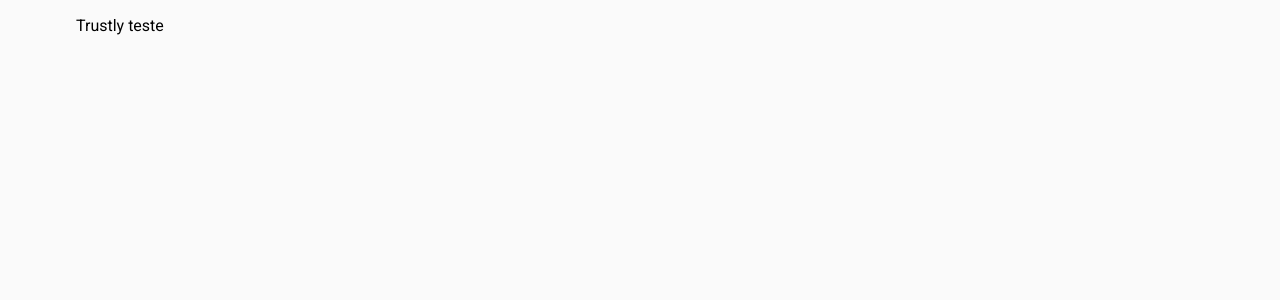
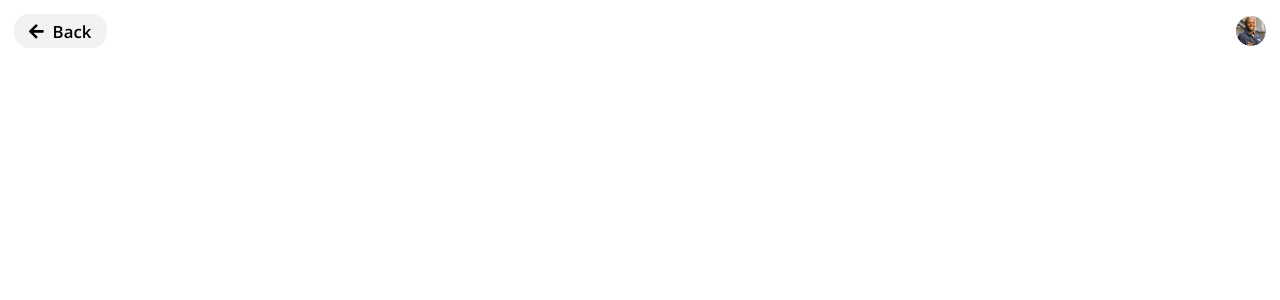
Before and after one commit to bncunha/trustly-test, a React (Create React App) app: page / in a window 1280 px wide. Shown: the top 300 px of the page. Built offline with nearby package versions, Linux system fonts and the light colour scheme.

Commit message:
Make headers

```diff
--- a/package.json
+++ b/package.json
@@ -6,12 +6,10 @@
     "@fortawesome/fontawesome-svg-core": "^1.2.28",
     "@fortawesome/free-solid-svg-icons": "^5.13.0",
     "@fortawesome/react-fontawesome": "^0.1.9",
-    "@material-ui/core": "^4.10.0",
     "@testing-library/jest-dom": "^4.2.4",
     "@testing-library/react": "^9.3.2",
     "@testing-library/user-event": "^7.1.2",
     "axios": "^0.19.2",
-    "material-table": "^1.58.2",
     "node-sass": "^4.14.1",
     "react": "^16.13.1",
     "react-dom": "^16.13.1",
--- a/public/index.html
+++ b/public/index.html
@@ -24,9 +24,8 @@
       work correctly both with client-side routing and a non-root public URL.
       Learn how to configure a non-root public URL by running `npm run build`.
     -->
-    <link rel="stylesheet" href="https://fonts.googleapis.com/css?family=Roboto:300,400,500">
-    <link rel="stylesheet" href="https://fonts.googleapis.com/icon?family=Material+Icons">
-    <title>React App</title>
+    <link href="https://fonts.googleapis.com/css2?family=Open+Sans:wght@300;400;600;700&display=swap" rel="stylesheet">
+    <title> PWMB | Trustly</title>
   </head>
   <body>
     <noscript>You need to enable JavaScript to run this app.</noscript>
--- a/src/App.js
+++ b/src/App.js
@@ -2,6 +2,7 @@
 import {Main} from './App.styles';
 import {MainRoutes} from './routes/Main.routes';
 import {BrowserRouter} from 'react-router-dom';
+import {Header} from './components/Header';
 
 /**
  * Render the base layout with single page aplication router
@@ -10,8 +11,8 @@
 function App() {
   return (
     <BrowserRouter>
+      <Header></Header>
       <Main>
-        Trustly teste
         <MainRoutes></MainRoutes>
       </Main>
     </BrowserRouter>
--- a/src/App.styles.js
+++ b/src/App.styles.js
@@ -1,10 +1,6 @@
 import styled from 'styled-components';
 
 export const Main = styled.main`
-  display: inline-block;
-  max-height: 100vh;
-  overflow-y: auto;
-  margin-left: 60px;
   padding: 1rem;
-  width: calc(100% - 60px - 2rem);
+  width: 100%;
 `;
--- /dev/null
+++ b/src/components/BackButton.js
@@ -0,0 +1,25 @@
+import React from 'react';
+import styled from 'styled-components';
+import {FontAwesomeIcon} from '@fortawesome/react-fontawesome';
+import {faArrowLeft} from '@fortawesome/free-solid-svg-icons';
+
+const BackContent = styled.a`
+  background-color: rgba(0, 0, 0, 0.05);
+  border-radius: 15px;
+  font-weight: 600;
+  font-size: 1.2rem;
+  padding: 0.4rem 1.1rem;
+`;
+
+const BackArrowIcon = styled(FontAwesomeIcon) `
+  margin-right: 0.3rem;
+`;
+
+export const BackButton = () => {
+  return (
+    <BackContent>
+      <BackArrowIcon icon={faArrowLeft} />
+      <span> Back </span>
+    </BackContent>
+  );
+};
--- /dev/null
+++ b/src/components/Header.js
@@ -0,0 +1,30 @@
+import React from 'react';
+import styled from 'styled-components';
+import {BackButton} from './BackButton';
+import avatar from '../assets/avatar.png';
+
+const HeaderContent = styled.header`
+  display: flex;
+  padding: 1rem;
+  justify-content: space-between;
+  align-items: center;
+`;
+
+const Avatar = styled.div`
+  width: 30px;
+  height: 30px;
+  border-radius: 50%;
+  background-size: cover;
+  background-repeat: no-repeat;
+  background-position: top center;
+  background-image: url(${(props) => props.src});
+`;
+
+export const Header = () => {
+  return (
+    <HeaderContent>
+      <BackButton></BackButton>
+      <Avatar alt="Avatar" src={avatar} />
+    </HeaderContent>
+  );
+};
--- a/src/index.css
+++ b/src/index.css
@@ -1,9 +1,25 @@
-html, body {
-  margin: 0;
-  height: 100%;
-  font-family: Roboto;
+html {
+  font-size: 14px;
+  font-family: Open Sans;
+  font-style: normal;
+  font-weight: normal;
 }
 
 body {
-  background-color: #fafafa;
+  margin: 0;
+  height: 100%;
+  font-size: 1rem;
 }
+
+*, ::after, ::before {
+  box-sizing: border-box;
+}
+
+body {
+  background-color: #FFFFFF;
+}
+
+button:hover,
+a:hover {
+  opacity: 0.8;
+}
--- a/src/styles/variables.js
+++ b/src/styles/variables.js
@@ -2,6 +2,7 @@
   mainColor: '#462053',
   activeColor: '#6f208b',
   textColor: '#616161',
+  gray: '#F7F7F7',
 };
 
 export const BREAKPOINTS = {
```
Also changed, not shown: src/styles/Buttons.js (added, +12 -0 lines), src/assets/avatar.png (added), 1 other file (tests, documents, lock files or other folders).
